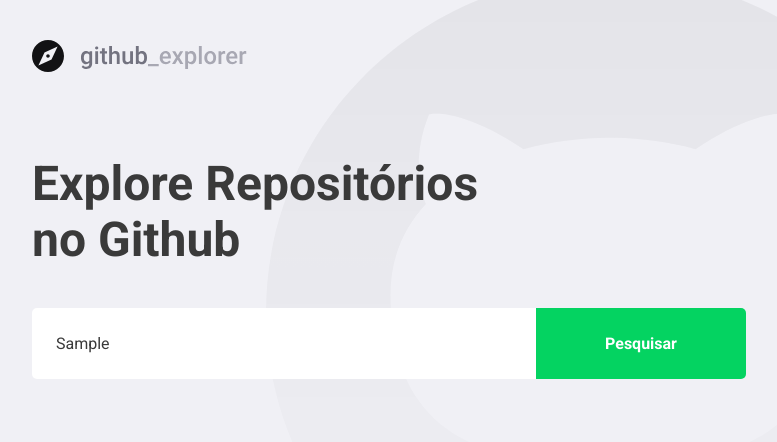
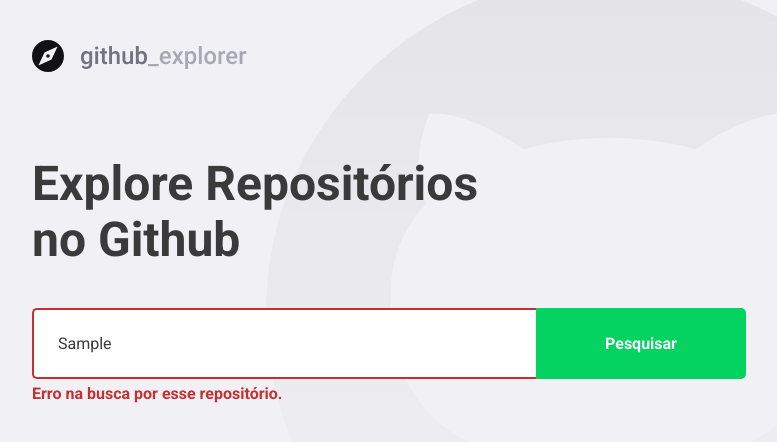
Before and after one commit to JorgeWSantos/GithubExplorer, a React (Create React App) app: page / in a window 1280 px wide. Both pictures are taken after typing "Sample" into the empty fields and a click on the button "Pesquisar". Shown: the top 442 px of the page, without its empty margins (148-925 px from the left). Built offline with nearby package versions, Linux system fonts and the light colour scheme; no server answers.

Commit message:
adding error handling on page Dashboard

```diff
--- a/src/pages/Dashboard/index.tsx
+++ b/src/pages/Dashboard/index.tsx
@@ -1,5 +1,5 @@
 import React, {useState, FormEvent} from 'react';
-import { Title, Form, Repositories } from './styles';
+import { Title, Form, Repositories, Error } from './styles';
 import { FiChevronRight } from 'react-icons/fi';
 import logoImg from '../../assets/img/logo.svg';
 import api from '../../services/api';
@@ -16,16 +16,26 @@
 const Dashboard: React.FC = () => {
 
     const [repositories, setRepositories] = useState<Repository[]>([]);
+    const [inputError, setInputError] = useState('');
     const [newRepo, setNewRepo] = useState('');
 
     async function handleAddRepository(event: FormEvent<HTMLFormElement>): Promise<void>{
-        console.log(newRepo);
         event.preventDefault();
 
-        const response = await api.get<Repository>(`repos/${newRepo}`);
+        if (!newRepo) {
+            setInputError('Digite o autor/nome do repositório.');
+            return;
+        }
 
-        setRepositories([...repositories,response.data]);
-        setNewRepo('');
+        try {
+            const response = await api.get<Repository>(`repos/${newRepo}`);
+
+            setRepositories([...repositories,response.data]);
+            setNewRepo('');
+            setInputError('');
+        } catch (error) {
+            setInputError('Erro na busca por esse repositório.');
+        }
     }
 
     return (
@@ -33,7 +43,7 @@
             <img src={logoImg} alt="Github Explorer"/>
             <Title>Explore Repositórios no Github</Title>
 
-            <Form action="" onSubmit={handleAddRepository}>
+            <Form hasError={!!inputError} action="" onSubmit={handleAddRepository}>
                 <input
                     value={newRepo}
                     placeholder="Digite o nome do repositório"
@@ -42,9 +52,10 @@
                 <button type="submit">Pesquisar</button>
             </Form>
 
+            { inputError && <Error>{inputError}</Error> }
             <Repositories>
                 {repositories.map(repository => (
-                    <a href="#">
+                    <a href="teste">
                     <img
                     src={repository.owner.avatar_url}
                     alt={repository.owner.login}
--- a/src/pages/Dashboard/styles.ts
+++ b/src/pages/Dashboard/styles.ts
@@ -1,5 +1,9 @@
-import styled from 'styled-components';
+import styled, {css} from 'styled-components';
 import { shade } from 'polished';
+
+interface FormProps{
+    hasError: boolean;
+}
 
 export const Title = styled.h1`
     font-size: 48px;
@@ -9,7 +13,7 @@
     max-width: 450px;
 `;
 
-export const Form = styled.form`
+export const Form = styled.form<FormProps>`
     margin-top : 40px;
     max-width: 714px;
     display:flex;
@@ -21,6 +25,11 @@
         border:0;
         border-radius: 5px 0 0 5px;
         color: #3a3a3a;
+        border: 2px solid #fff;
+        border-right: 0;
+        ${(props) => props.hasError && css`
+            border-color: #c53030;
+        `}
 
         &::placeholder{
             color: #a8a8b3;
@@ -101,3 +110,11 @@
     }
 
 `;
+
+
+export const Error = styled.span`
+    margin-top: 5px;
+    display: block;
+    color: #c53030;
+    font-weight: bold;
+`;
```
